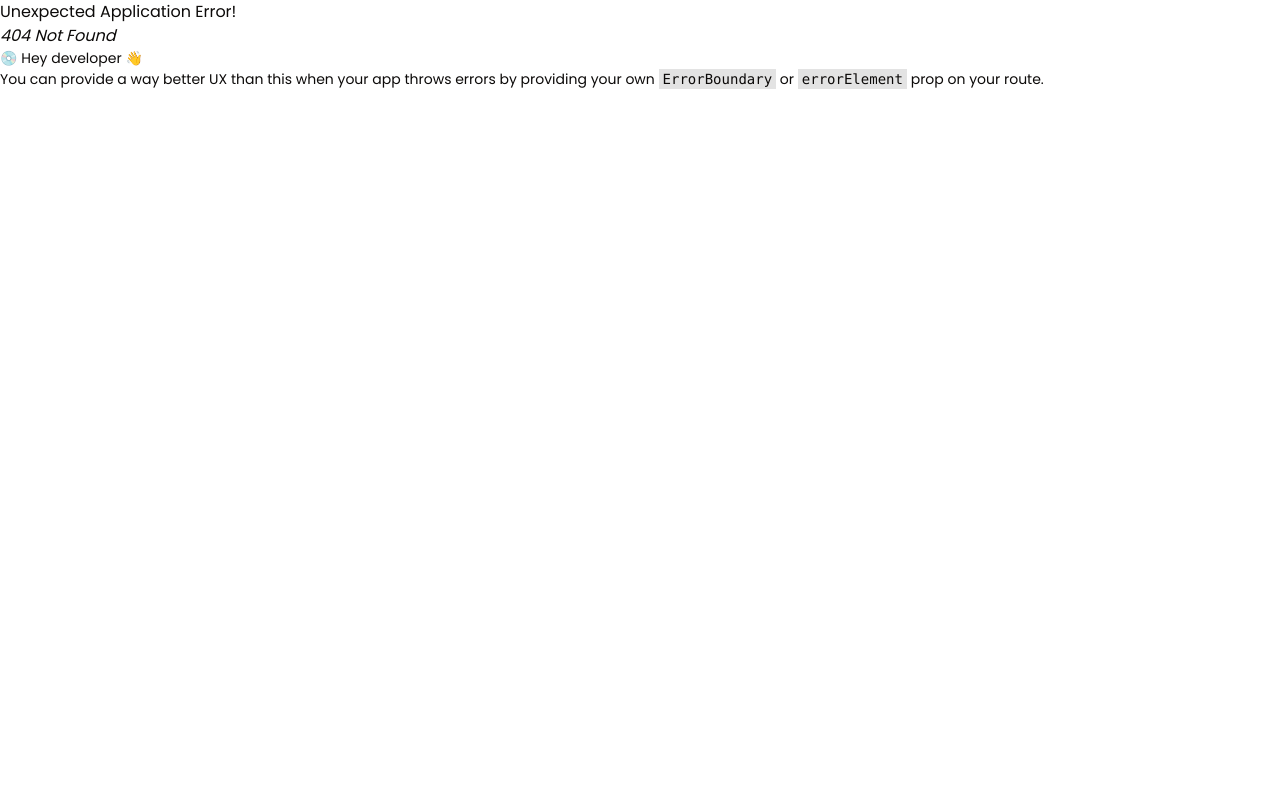
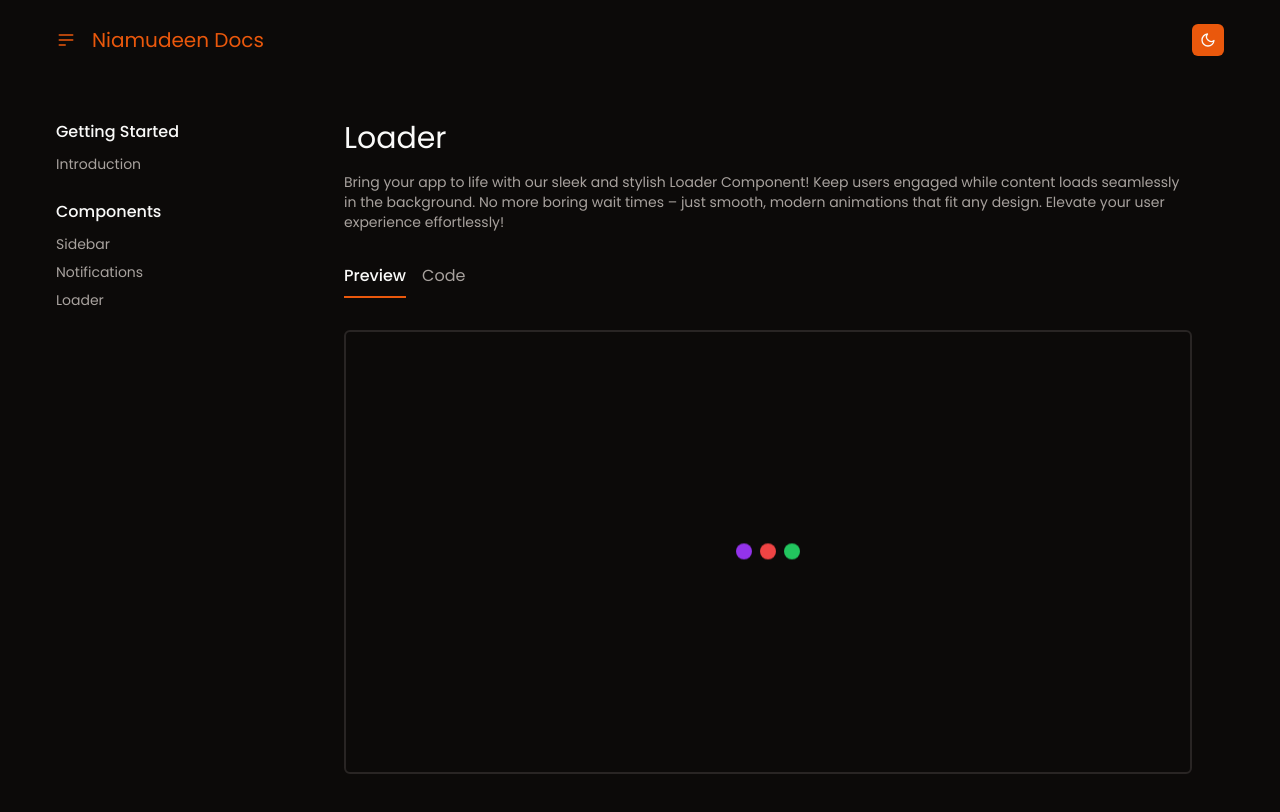
Before and after one commit to niamudeen-pro/niamudeen-docs, a React (Create React App) app: page /components/loader in a window 1280 px wide. Before the commit this address had no page. Shown: the top 812 px of the page. Built offline with nearby package versions, Linux system fonts and the light colour scheme.

Commit message:
I have added  the loader component

```diff
--- a/src/components/layout/MainLayout.jsx
+++ b/src/components/layout/MainLayout.jsx
@@ -1,23 +1,13 @@
-import { useState } from "react";
+import { useEffect, useState } from "react";
 import classNames from "classnames";
 import { Link } from "react-router-dom";
-import { useSelector } from "react-redux";
+import { useDispatch, useSelector } from "react-redux";
 import { MdContentCopy } from "react-icons/md";
 import { sendNotification } from "../../utils/notifications";
-
-const navItems = [
-  {
-    title: "Getting Started",
-    links: [{ href: "#", text: "Introduction" }],
-  },
-  {
-    title: "Components",
-    links: [
-      { href: "/components/sidebar", text: "Sidebar" },
-      { href: "/components/notifications", text: "Notifications" },
-    ],
-  },
-];
+import { HiOutlineMenuAlt2 } from "react-icons/hi";
+import { closeSidebar, toggleSidebar } from "../../store/features/sidebarSlice";
+import useWindowSize from "../../hooks/useWindowSize";
+import { ALL_ROUTES } from "../../routes";
 
 export default function MainLayout({
   children,
@@ -30,24 +20,68 @@ export default function MainLayout({
   codeSnippet3,
 }) {
   const [activeTab, setActiveTab] = useState("preview");
+  const dispatch = useDispatch();
 
   const isSidebarOpen = useSelector((state) => state.sidebar.isOpened);
-  console.log("isSidebarOpen: ", isSidebarOpen);
+
+  const windowSize = useWindowSize();
+
   const handleCopyCodeSnippet = (code) => {
     navigator.clipboard.writeText(code);
     sendNotification("success", "Code copied successfully");
   };
 
+  const handleSidebarToggle = () => {
+    dispatch(toggleSidebar());
+  };
+
+  useEffect(() => {
+    const handleResize = () => {
+      if (windowSize?.width < 768 && windowSize?.width > 0) {
+        dispatch(closeSidebar());
+      }
+    };
+
+    handleResize();
+
+    window.addEventListener("resize", handleResize);
+
+    return () => window.removeEventListener("resize", handleResize);
+  }, [dispatch, windowSize?.width]);
+
+  const COMPONENTS = [
+    {
+      title: "Getting Started",
+      links: [{ href: "#", text: "Introduction" }],
+    },
+    {
+      title: "Components",
+      links:
+        (ALL_ROUTES?.length > 0 &&
+          ALL_ROUTES.map((route) => {
+            return { href: route.path, text: route.title };
+          })) ||
+        [],
+    },
+  ];
   return (
     <div className="flex flex-col md:flex-row mt-10">
       <aside
         className={classNames(
-          "p-4 md:p-0 top-20 md:top-0 md:block fixed inset-y-0 left-0 z-50 w-64 overflow-y-auto  transition duration-200 ease-in-out md:relative md:translate-x-0  bg-white dark:bg-black md:bg-transparent md:dark:bg-transparent",
+          "p-4 md:p-0  md:top-0 md:block fixed inset-y-0 left-0 z-50 w-64 overflow-y-auto  transition duration-200 ease-in-out md:relative md:translate-x-0  bg-white dark:bg-black md:bg-transparent md:dark:bg-transparent",
           { "!hidden": !isSidebarOpen }
         )}
       >
+        <div className="flex justify-end md:hidden">
+          <HiOutlineMenuAlt2
+            className="cursor-pointer text-primary"
+            size={22}
+            onClick={handleSidebarToggle}
+          />
+        </div>
         <nav>
-          {navItems.map((section, index) => (
+          {COMPONENTS?.length > 0 &&
+            COMPONENTS.map((section, index) => (
               <div key={index} className="mb-6">
                 <h2 className="mb-2 text-base font-medium">{section.title}</h2>
                 <ul>
@@ -68,16 +102,22 @@ export default function MainLayout({
       </aside>
 
       {/* Main content */}
-      <main className="flex-1 min-h-screen p-4 md:p-8">
+      <main className="flex-1 min-h-screen px-4 md:px-8">
         {/* installation steps ******************** */}
 
         <div className="space-y-4 mb-8">
           <h1 className="mb-2 text-3xl">{title}</h1>
           <p className="text-muted-foreground mb-6 text-sm">{description}</p>
+
+          {packagesToInstalled?.length > 0 && (
             <h2>Install the following dependencies:</h2>
+          )}
           {packagesToInstalled?.length > 0 &&
             packagesToInstalled.map((pkg, index) => (
-              <div className="flex items-center justify-between bg-background p-5 rounded-md border-border border-2">
+              <div
+                key={index}
+                className="flex items-center justify-between bg-background p-5 rounded-md border-border border-2"
+              >
                 <Link to={pkg.link} target="_blank">
                   <p className="hover:text-primary">{pkg.name}</p>
                 </Link>
@@ -116,7 +156,7 @@ export default function MainLayout({
         </div>
         {activeTab === "preview" && (
           <div className="border-border border-2 p-5 rounded-md mb-6">
-            {children}
+            <div className="max-w-4xl">{children}</div>
           </div>
         )}
         <CodeSnippetTabContent
@@ -125,17 +165,21 @@ export default function MainLayout({
           activeTab={activeTab}
         />
 
+        {codeSnippet2?.snippet && (
           <CodeSnippetTabContent
             snippet={codeSnippet2?.snippet}
             filename={codeSnippet2?.filename}
             activeTab={activeTab}
           />
+        )}
 
+        {codeSnippet3?.snippet && (
           <CodeSnippetTabContent
             snippet={codeSnippet3?.snippet}
             filename={codeSnippet3?.filename}
             activeTab={activeTab}
           />
+        )}
       </main>
     </div>
   );
@@ -150,8 +194,7 @@ function CodeSnippetTabContent({ snippet, filename, activeTab }) {
   return (
     <>
       {activeTab === "code" && (
-        <div className="w-full border-border border-2 p-5 rounded-md mb-6">
-          <div className="overflow-x-hidden overflow-y-auto hide_scrollbar p-5 max-w-4xl">
+        <div className="border-border border-2 p-5 rounded-md mb-6 max-h-[800px] overflow-y-auto hide_scrollbar">
           <div className="flex_between mb-6">
             <p className="bg-gray-50 dark:bg-primary px-4 py-2 rounded-md">
               {filename}
@@ -162,6 +205,7 @@ function CodeSnippetTabContent({ snippet, filename, activeTab }) {
               onClick={() => handleCopyCodeSnippet(snippet)}
             />
           </div>
+          <div className="max-w-3xl overflow-x-auto hide_scrollbar">
             <pre>
               <code>{snippet}</code>
             </pre>
--- a/src/components/layout/navbar/index.jsx
+++ b/src/components/layout/navbar/index.jsx
@@ -1,11 +1,8 @@
-import { useEffect, useState } from "react";
-import { LuSun } from "react-icons/lu";
-import { FiMoon } from "react-icons/fi";
 import { BRAND_NAME } from "../../../constants";
-import { FaDesktop } from "react-icons/fa";
 import { HiOutlineMenuAlt2 } from "react-icons/hi";
 import { useDispatch } from "react-redux";
 import { toggleSidebar } from "../../../store/features/sidebarSlice";
+import { ThemeDropdown } from "../../shared/ThemeDropdown";
 
 export default function Navbar() {
   const dispatch = useDispatch();
@@ -24,94 +21,8 @@ export default function Navbar() {
           />
           <p className="text-xl">{BRAND_NAME}</p>
         </div>
-
         <ThemeDropdown />
       </div>
     </header>
   );
 }
-
-const THEME_OPTIONS = [
-  {
-    id: 1,
-    title: "System",
-    value: "system",
-    icon: <FaDesktop />,
-  },
-
-  {
-    id: 2,
-    title: "Light",
-    value: "light",
-    icon: <LuSun />,
-  },
-
-  {
-    id: 3,
-    title: "Dark",
-    value: "dark",
-    icon: <FiMoon />,
-  },
-];
-
-const ThemeDropdown = () => {
-  const [theme, setTheme] = useState("dark");
-  const [showDropdown, setShowDropdown] = useState(false);
-
-  useEffect(() => {
-    const root = window.document.documentElement;
-
-    if (theme === "dark") {
-      root.classList.add("dark");
-      root.classList.remove("light");
-    } else if (theme === "light") {
-      root.classList.add("light");
-      root.classList.remove("dark");
-    } else {
-      const prefersDark = window.matchMedia(
-        "(prefers-color-scheme: dark)"
-      ).matches;
-      if (prefersDark) {
-        root.classList.add("dark");
-        root.classList.remove("light");
-      } else {
-        root.classList.add("light");
-        root.classList.remove("dark");
-      }
-    }
-  }, [theme]);
-
-  const handleSetCurrentTheme = (value) => {
-    setTheme(value);
-    setShowDropdown(false);
-  };
-
-  const THEME_ICON = THEME_OPTIONS?.find(
-    (option) => option.value === theme
-  ).icon;
-  return (
-    <div className="relative inline-block text-left">
-      <div
-        className="bg-primary text-primary-foreground cursor-pointer rounded-md border-gray-50 p-2"
-        onClick={() => setShowDropdown(!showDropdown)}
-      >
-        {THEME_ICON}
-      </div>
-      {showDropdown && (
-        <div className="absolute right-0 mt-2 w-40 origin-top-right rounded-md shadow-lg bg-white dark:bg-black z-50">
-          <div className="p-2" role="none">
-            {THEME_OPTIONS?.map((option) => (
-              <button
-                key={option.id}
-                onClick={() => handleSetCurrentTheme(option.value)}
-                className="dark:hover:bg-background group flex w-full items-center rounded-md px-4 py-2 text-sm hover:bg-gray-100"
-              >
-                {option.title}
-              </button>
-            ))}
-          </div>
-        </div>
-      )}
-    </div>
-  );
-};
--- /dev/null
+++ b/src/components/shared/ThemeDropdown.jsx
@@ -0,0 +1,89 @@
+import { useEffect, useState } from "react";
+import { LuSun } from "react-icons/lu";
+import { FiMoon } from "react-icons/fi";
+import { FaDesktop } from "react-icons/fa";
+
+const THEME_OPTIONS = [
+  {
+    id: 1,
+    title: "System",
+    value: "system",
+    icon: <FaDesktop />,
+  },
+
+  {
+    id: 2,
+    title: "Light",
+    value: "light",
+    icon: <LuSun />,
+  },
+
+  {
+    id: 3,
+    title: "Dark",
+    value: "dark",
+    icon: <FiMoon />,
+  },
+];
+
+export const ThemeDropdown = () => {
+  const [theme, setTheme] = useState("dark");
+  const [showDropdown, setShowDropdown] = useState(false);
+
+  useEffect(() => {
+    const root = window.document.documentElement;
+
+    if (theme === "dark") {
+      root.classList.add("dark");
+      root.classList.remove("light");
+    } else if (theme === "light") {
+      root.classList.add("light");
+      root.classList.remove("dark");
+    } else {
+      const prefersDark = window.matchMedia(
+        "(prefers-color-scheme: dark)"
+      ).matches;
+      if (prefersDark) {
+        root.classList.add("dark");
+        root.classList.remove("light");
+      } else {
+        root.classList.add("light");
+        root.classList.remove("dark");
+      }
+    }
+  }, [theme]);
+
+  const handleSetCurrentTheme = (value) => {
+    setTheme(value);
+    setShowDropdown(false);
+  };
+
+  const THEME_ICON = THEME_OPTIONS?.find(
+    (option) => option.value === theme
+  ).icon;
+  return (
+    <div className="relative inline-block text-left">
+      <div
+        className="bg-primary text-primary-foreground cursor-pointer rounded-md border-gray-50 p-2"
+        onClick={() => setShowDropdown(!showDropdown)}
+      >
+        {THEME_ICON}
+      </div>
+      {showDropdown && (
+        <div className="absolute right-0 mt-2 w-40 origin-top-right rounded-md shadow-lg bg-white dark:bg-black z-50">
+          <div className="p-2" role="none">
+            {THEME_OPTIONS?.map((option) => (
+              <button
+                key={option.id}
+                onClick={() => handleSetCurrentTheme(option.value)}
+                className="dark:hover:bg-background group flex w-full items-center rounded-md px-4 py-2 text-sm hover:bg-gray-100"
+              >
+                {option.title}
+              </button>
+            ))}
+          </div>
+        </div>
+      )}
+    </div>
+  );
+};
--- a/src/hooks/useWindowSize.js
+++ b/src/hooks/useWindowSize.js
@@ -1,4 +1,4 @@
-import { useEffect, useState } from 'react';
+import { useEffect, useState } from "react";
 
 const useWindowSize = () => {
   const [windowSize, setWindowSize] = useState({ width: 0, height: 0 });
@@ -12,8 +12,8 @@ const useWindowSize = () => {
 
   useEffect(() => {
     handleSize();
-        window.addEventListener('resize', handleSize);
-        return () => window.removeEventListener('resize', handleSize);
+    window.addEventListener("resize", handleSize);
+    return () => window.removeEventListener("resize", handleSize);
   }, []);
 
   return windowSize;
--- /dev/null
+++ b/src/pages/components/Loader.jsx
@@ -0,0 +1,56 @@
+import React from "react";
+import MainLayout from "../../components/layout/MainLayout";
+
+export default function LoaderComponent() {
+  return (
+    <MainLayout
+      title="Loader"
+      description="Bring your app to life with our sleek and stylish Loader Component! Keep users engaged while content loads seamlessly in the background. No more boring wait times – just smooth, modern animations that fit any design. Elevate your user experience effortlessly!"
+      codeSnippet={codeSnippet}
+      filename="components/Loader.jsx"
+      codeSnippet2={{
+        snippet: codeSnippet2,
+        filename: "style.css",
+      }}
+    >
+      <section className="h-[400px] w-full flex_center">
+        <div className="flex space-x-2 customLoader">
+          <div className="rounded-full p-2 bg-purple-600 animate-bounce"></div>
+          <div className="rounded-full p-2 bg-red-500 animate-bounce"></div>
+          <div className="rounded-full p-2  animate-bounce bg-green-500"></div>
+        </div>
+      </section>
+    </MainLayout>
+  );
+}
+
+const codeSnippet = `import React from "react";
+
+export default function LoaderComponent() {
+  return (
+      <section className="h-[400px] w-full flex items-center justify-center">
+        <div className="flex space-x-2 customLoader">
+          <div className="rounded-full p-2 bg-purple-600 animate-bounce"></div>
+          <div className="rounded-full p-2 bg-red-500 animate-bounce"></div>
+          <div className="rounded-full p-2  animate-bounce bg-green-500"></div>
+        </div>
+      </section>
+  );
+}
+`;
+
+const codeSnippet2 = `.customLoader div {
+  animation-duration: 0.6s;
+}
+
+.customLoader div:first-child {
+  animation-delay: 0.1s;
+}
+
+.customLoader div:nth-child(2) {
+  animation-delay: 0.2s;
+}
+
+.customLoader div:nth-child(3) {
+  animation-delay: 0.3s;
+}`;
--- a/src/routes/index.js
+++ b/src/routes/index.js
@@ -4,6 +4,7 @@ import HomePage from "../pages/HomePage";
 import AppLayout from "../components/layout/AppLayout";
 import Sidebar from "../pages/components/Sidebar";
 import NotificationsComponent from "../pages/components/Notifications";
+import LoaderComponent from "../pages/components/Loader";
 
 export const ALL_ROUTES = [
   {
@@ -13,13 +14,21 @@ export const ALL_ROUTES = [
   },
   {
     id: 2,
+    title: "Sidebar",
     path: "/components/sidebar",
     element: <Sidebar />,
   },
   {
     id: 3,
+    title: "Notifications",
     path: "/components/notifications",
     element: <NotificationsComponent />,
+  },
+  {
+    id: 4,
+    title: "Loader",
+    path: "/components/loader",
+    element: <LoaderComponent />,
   },
 ];
 
```
Also changed, not shown: src/store/features/sidebarSlice.js (+10 -11 lines). Lines whose indentation alone changed are shown as unchanged.
